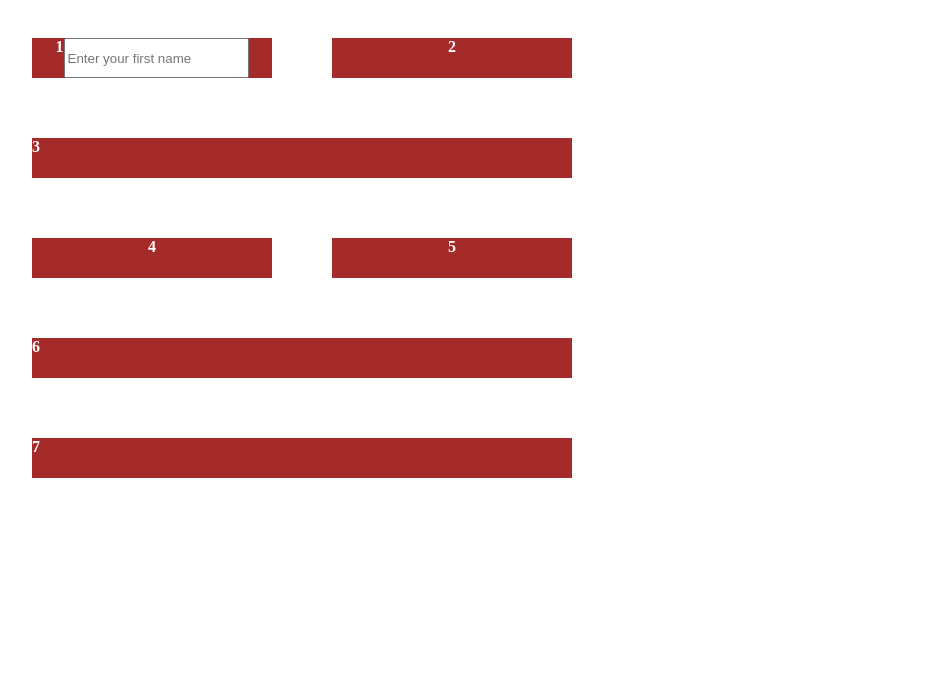
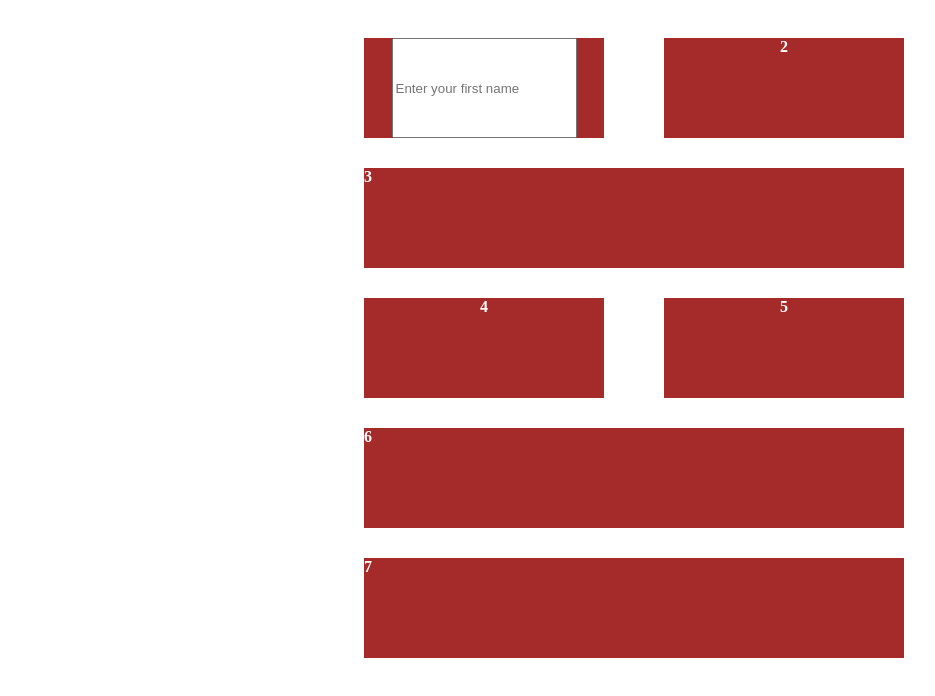
Before and after one commit to giuliadev95/contact-form, a plain HTML site: page grid.html in a window 1280 px wide. Shown: the whole page, without its empty margins (6-941 px from the left). Drawn offline with Linux system fonts and the light colour scheme.

Commit message:
Fix grid layout

```diff
--- a/grid.css
+++ b/grid.css
@@ -1,14 +1,27 @@
+form {
+    display: inline-grid;
+    grid-template-rows: repeat(7, 6.25rem);
+    grid-template-columns: 1fr;
+    row-gap: 1.88rem;
+}
+
+body {
+display: flex;
+justify-content: center;
+}
+
 div {
     display: flex;
-    margin: 30px;
+    height: 100px;
     background-color: brown;
     color: white;
     text-align: center;
     font-weight: bold;
 }
 
-body {
-    display: inline-grid;
+
+@media screen and (min-width:769px) {
+    form {
         width: 37.5rem;
         grid-template-rows: repeat(5, 100px);
         grid-template-columns: 1fr 1fr;
@@ -23,3 +36,8 @@ body {
     .one, .two, .four, .five {
         justify-content: center;
     }
+
+    div {
+        margin: 30px;
+    }
+}
--- a/grid.html
+++ b/grid.html
@@ -7,9 +7,10 @@
     <link rel="stylesheet" href="grid.css">
 </head>
 <body>
-  <div class="one">1
+    <form class="contact-form">
+        <div class="one">
             <label for="first_name" id="label_first_name"></label>
-    <input type="text" id="first_name" name="first_name" aria-labelledby="label_first_name" title="Enter your first name" placeholder="Enter your first name" required/>
+            <input type="text" id="first_name" name="first_name" aria-labelledby="label_first_name" title="Enter your first name" placeholder="Enter your first name" required tabindex="0"/>
         </div>
         <div class="two">2</div>
         <div class="three">3</div>
@@ -17,5 +18,6 @@
         <div class="five">5</div>
         <div class="six">6</div>
         <div class="seven">7</div>
+    </form>
 </body>
 </html>
```
Lines whose indentation alone changed are shown as unchanged.
